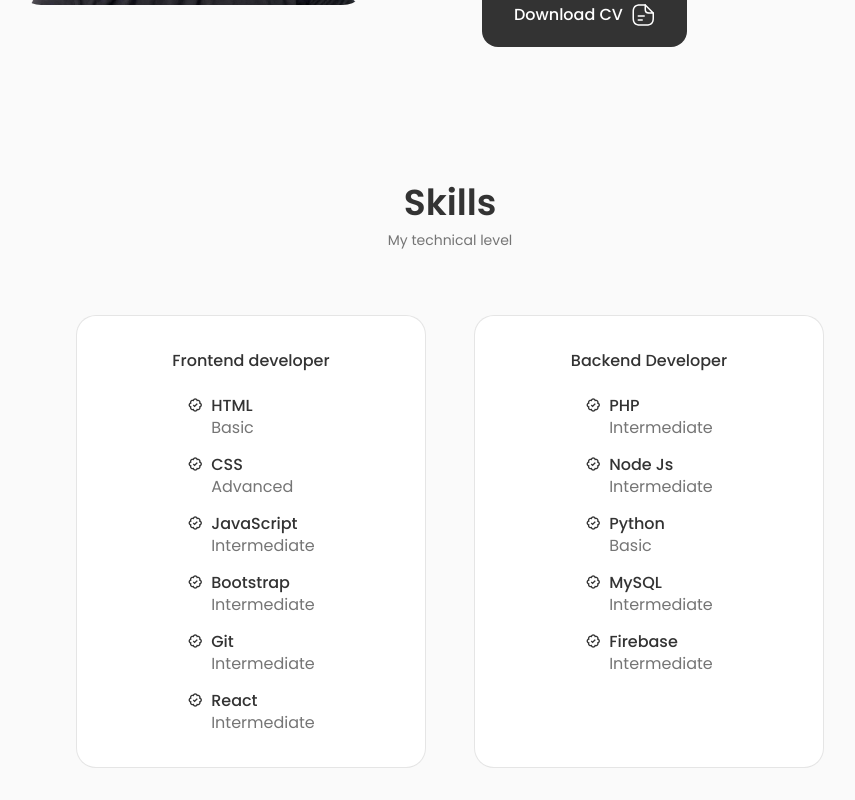
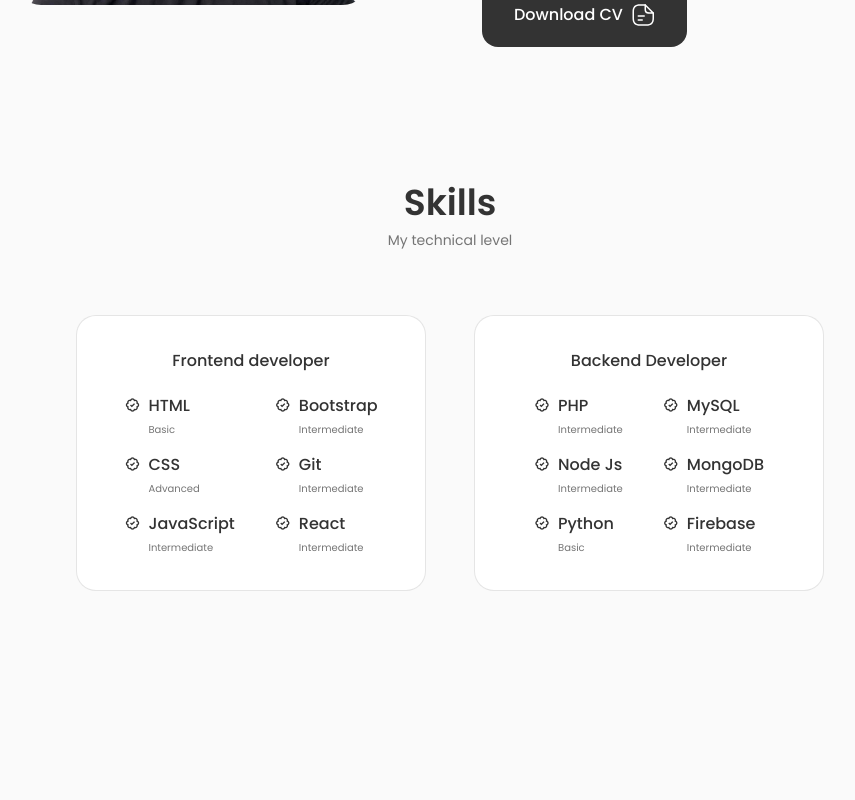
Before and after one commit to Mohamed-Aziz-Mhadhbi/mohamed-aziz-mhadhbi.github.io, a React (Create React App) app: page / in a window 1280 px wide. Shown: the part 1365-2165 px from the top of the page, without its empty margins (190-1045 px from the left). After the commit the page ends 1988 px from the top, so only its background shows below. Built offline with nearby package versions, Linux system fonts and the light colour scheme.

Commit message:
breakPoint skills

```diff
--- a/src/components/skills/Backend.jsx
+++ b/src/components/skills/Backend.jsx
@@ -33,7 +33,9 @@
                         <span className="skills__level">Basic</span>
                     </div>
                 </div>
+                </div>
 
+                <div className="skills__group">
                 <div className="skills__data">
                     <i class="bx bx-badge-check"></i>
 
@@ -47,12 +49,22 @@
                     <i class="bx bx-badge-check"></i>
 
                     <div>
+                        <h3 className="skills__name">MongoDB</h3>
+                        <span className="skills__level">Intermediate</span>
+                    </div>
+                </div>
+
+                <div className="skills__data">
+                    <i class="bx bx-badge-check"></i>
+
+                    <div>
                         <h3 className="skills__name">Firebase</h3>
                         <span className="skills__level">Intermediate</span>
                     </div>
                 </div>
+                </div>
 
-            </div>
+
         </div>
     </div>
   )
--- a/src/components/skills/Frontend.jsx
+++ b/src/components/skills/Frontend.jsx
@@ -33,7 +33,9 @@
                         <span className="skills__level">Intermediate</span>
                     </div>
                 </div>
+                </div>
 
+                <div className="skills__group">
                 <div className="skills__data">
                     <i class="bx bx-badge-check"></i>
 
@@ -60,9 +62,11 @@
                         <span className="skills__level">Intermediate</span>
                     </div>
                 </div>
+                </div>
 
-            </div>
+
         </div>
+
     </div>
   )
 }
--- a/src/components/skills/skills.css
+++ b/src/components/skills/skills.css
@@ -45,3 +45,23 @@
     font-weight: var(--font-medium);
     line-height: 18px;
 }
+
+.skills__level {
+    font-size: var(--tiny-font-size);
+}
+
+/*=================== BREAKPOINTS ======================*/
+/* For large devices */
+  @media screen and (max-width: 992px) {
+
+  }
+
+  /* For medium devices */
+  @media screen and (max-width: 576px) {
+
+  }
+
+  /* For small devices */
+  @media screen and (max-width: 350px){
+
+  }
```
